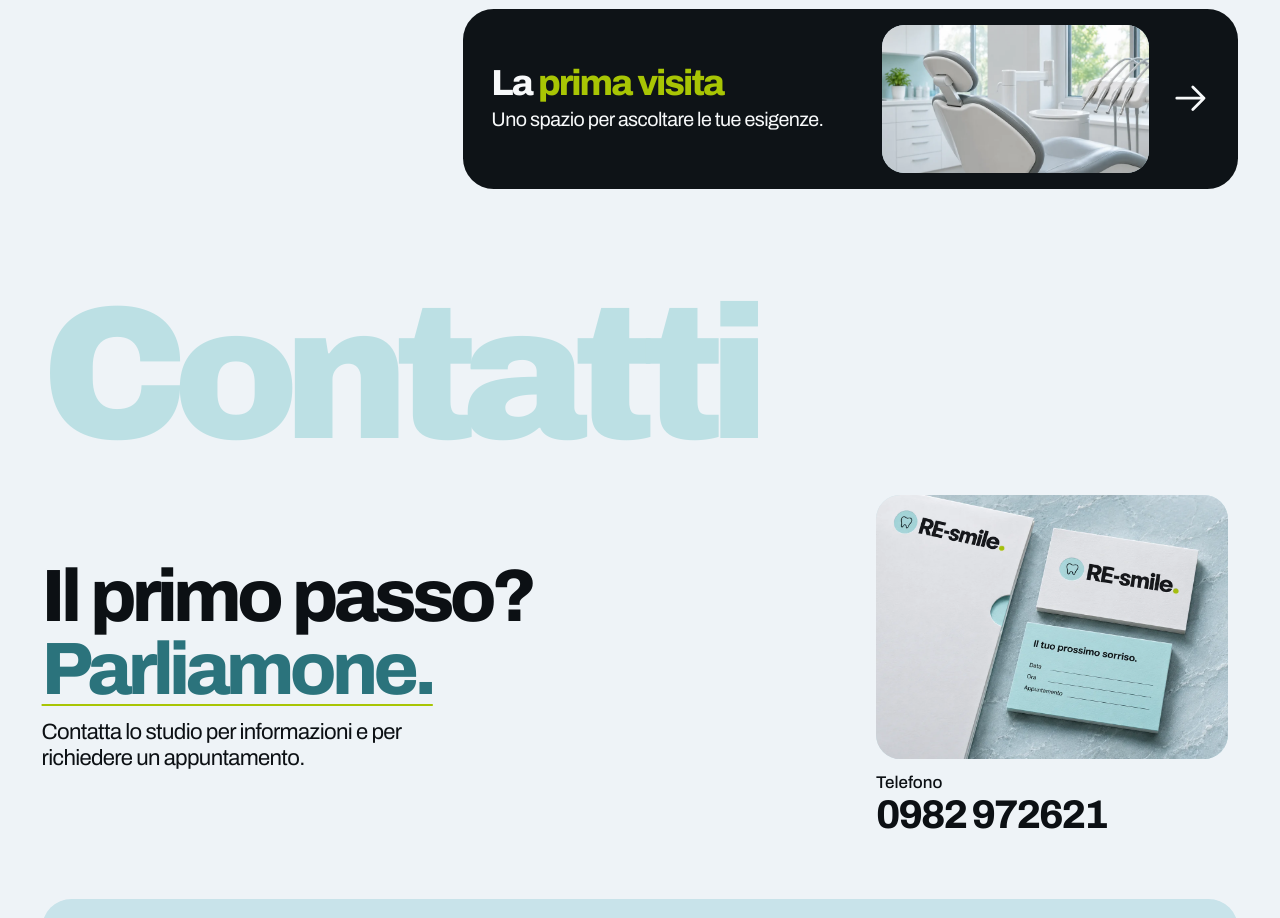
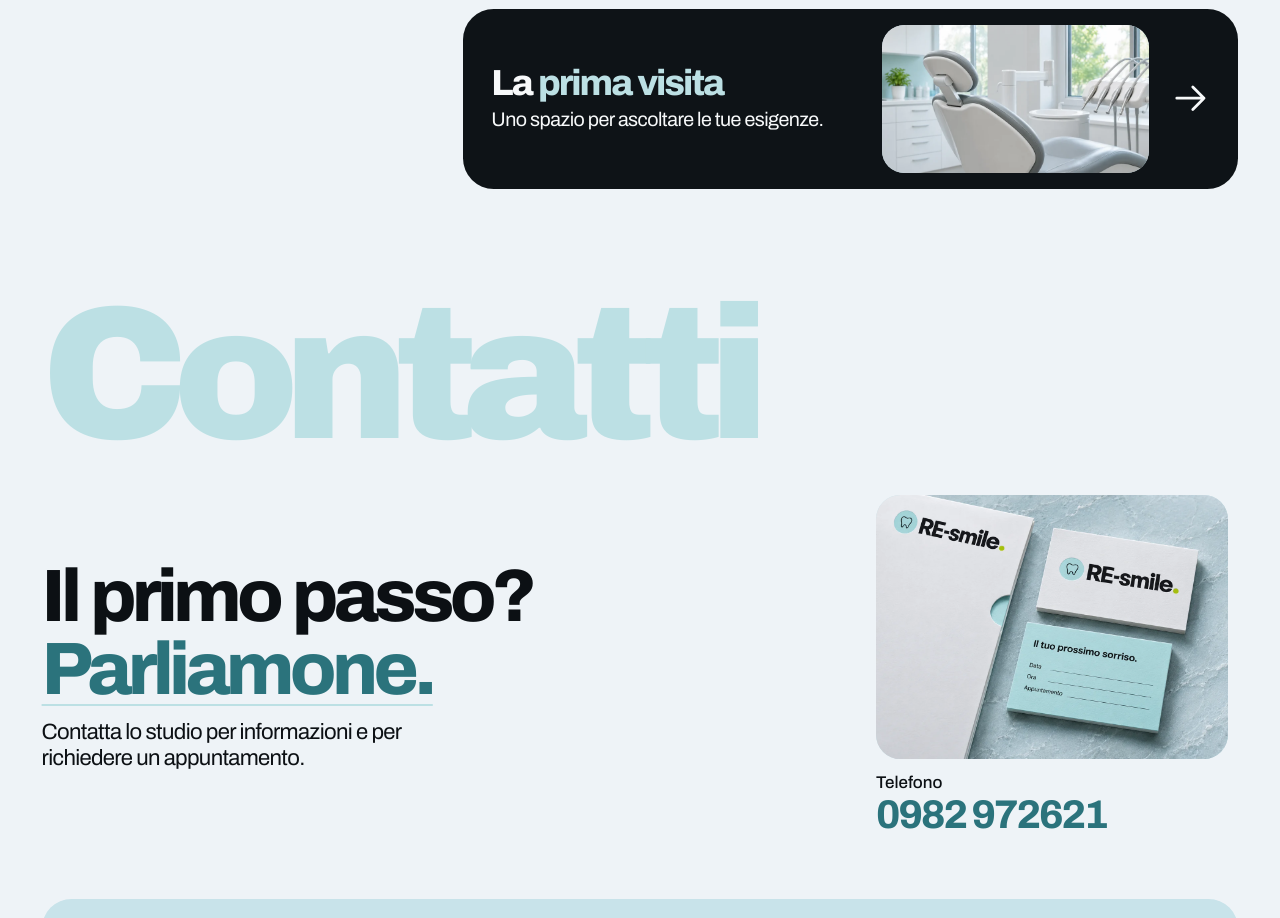
Before and after one commit to iannicellipierpaolo/RE-smile, a plain HTML site: page index.html in a window 1280 px wide. Shown: the part 1982-2900 px from the top of the page. Drawn offline with Linux system fonts and the light colour scheme.

Commit message:
versione finale v2

```diff
--- a/css/contatti.css
+++ b/css/contatti.css
@@ -31,7 +31,7 @@
 
 .contacts-emphasis {
   text-decoration-line: underline;
-  text-decoration-color: var(--brand-green);
+  text-decoration-color: var(--display-aqua);
   text-decoration-thickness: 2px;
   text-underline-offset: 0.14em;
 }
@@ -69,10 +69,23 @@
   font-weight: var(--weight-ui);
 }
 
-.contact-phone span:last-child {
+.contact-phone-number {
+  justify-self: start;
+  padding: 0;
+  border: 0;
+  background: transparent;
+  color: var(--text-aqua);
   font-size: clamp(1.95rem, 3.35cqi, 3.4rem);
   font-weight: 750;
   letter-spacing: -0.05em;
+  cursor: pointer;
+}
+
+.contact-phone-number:is(:hover, :focus-visible) {
+  text-decoration: underline;
+  text-decoration-color: var(--brand-green);
+  text-underline-offset: 0.16em;
+  text-decoration-thickness: 2px;
 }
 
 .contacts-panel {
--- a/css/trattamenti.css
+++ b/css/trattamenti.css
@@ -45,7 +45,7 @@
 
 .treatment-accent,
 .treatment-card:is(:hover, :focus-visible) .treatment-arrow {
-  color: var(--brand-green);
+  color: var(--display-aqua);
 }
 
 .treatment-copy h3 {
--- a/index.html
+++ b/index.html
@@ -380,7 +380,7 @@
               </div>
               <p class="contact-phone">
                 <span>Telefono</span>
-                <span>0982 972621</span>
+                <button class="contact-phone-number" type="button">0982 972621</button>
               </p>
               <!-- Con l’URL definitivo, aggiungere href e togliere hidden. -->
               <a class="button button-outline" hidden>
```
